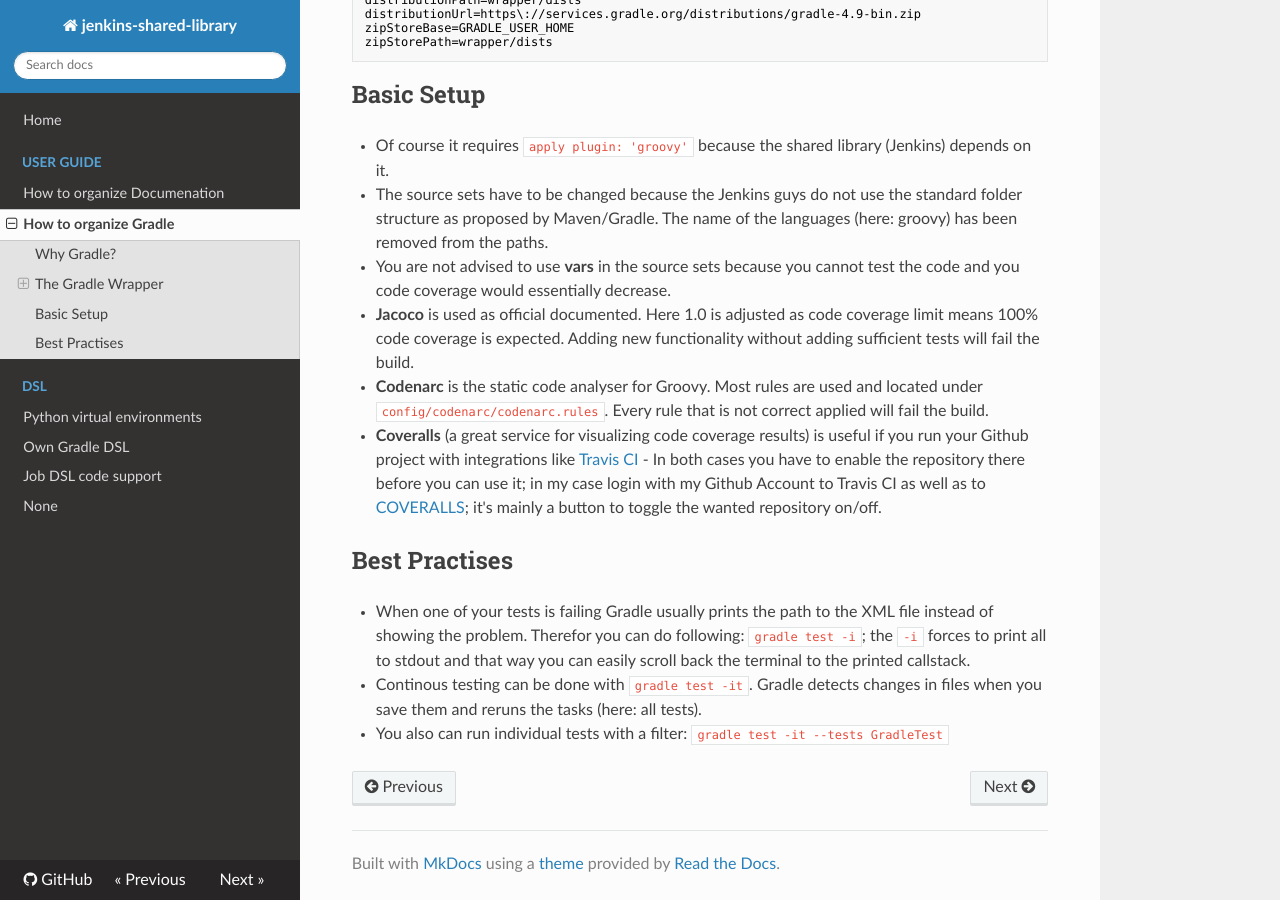
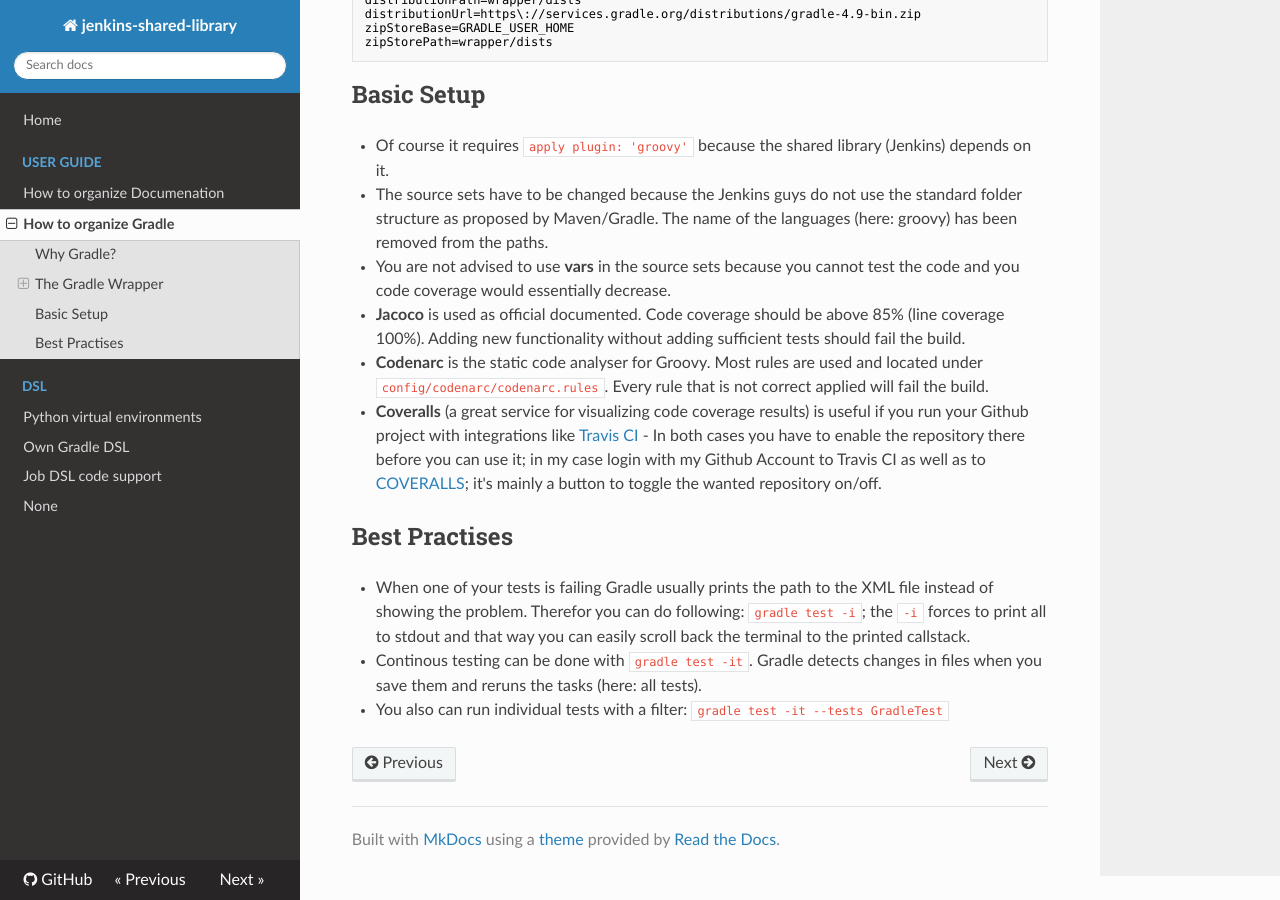
Before and after one commit to Nachtfeuer/jenkins-shared-library, an MkDocs documentation site: the page built from docs/gradle.md, in a window 1280 px wide and 900 px high, scrolled down 1106 px. Built offline with MkDocs 1.6.1, drawn with Linux system fonts in a browser that asks for light colours; nearby versions of some CDN libraries.

```diff
--- a/docs/gradle.md
+++ b/docs/gradle.md
@@ -50,9 +50,8 @@
    as proposed by Maven/Gradle. The name of the languages (here: groovy) has been removed from the paths.
  - You are not advised to use **vars** in the source sets because you cannot test the code and
    you code coverage would essentially decrease.
- - **Jacoco** is used as official documented. Here 1.0 is adjusted as code coverage limit means 100%
-   code coverage is expected. Adding new functionality without adding sufficient tests will fail
-   the build.
+ - **Jacoco** is used as official documented. Code coverage should be above 85% (line coverage 100%).
+   Adding new functionality without adding sufficient tests should fail the build.
  - **Codenarc** is the static code analyser for Groovy. Most rules are used and located under
    `config/codenarc/codenarc.rules`. Every rule that is not correct applied will fail the build.
  - **Coveralls** (a great service for visualizing code coverage results) is useful if you run your
```
Also changed, not shown: 1 other file.
